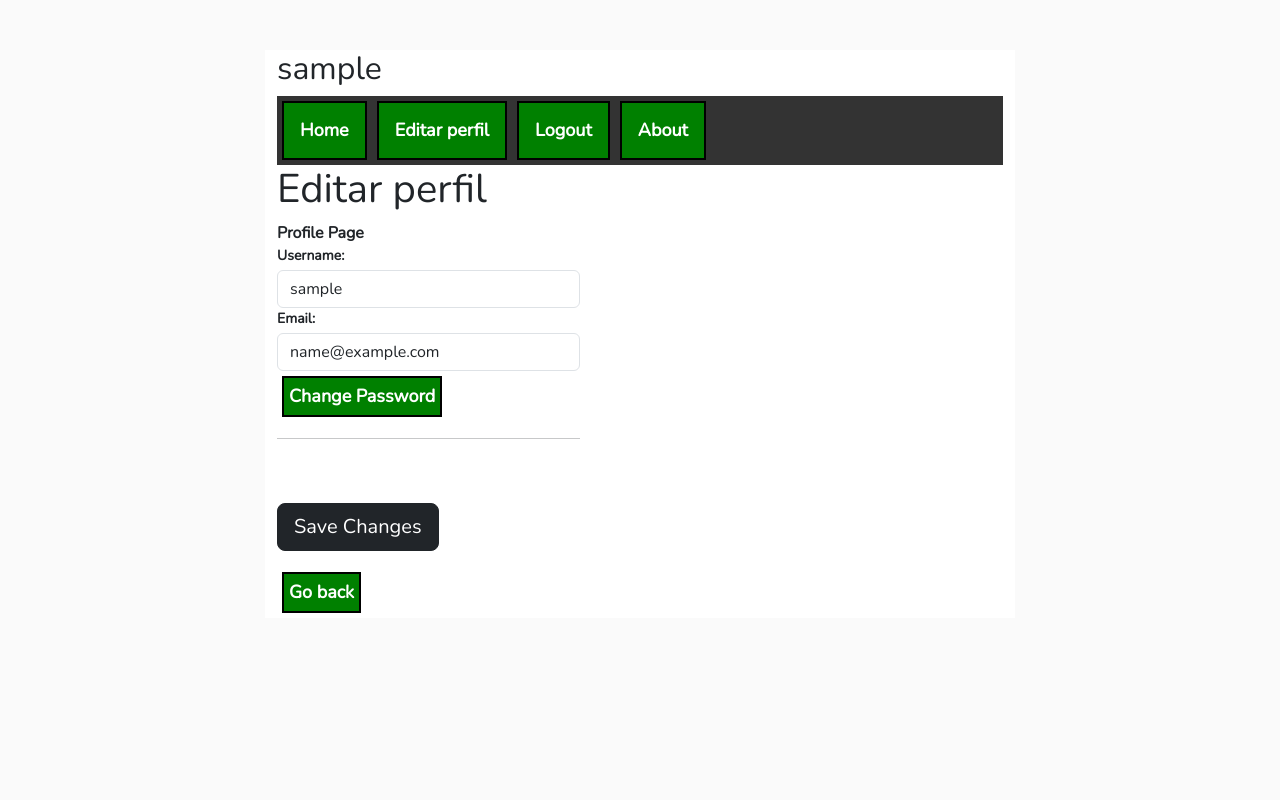
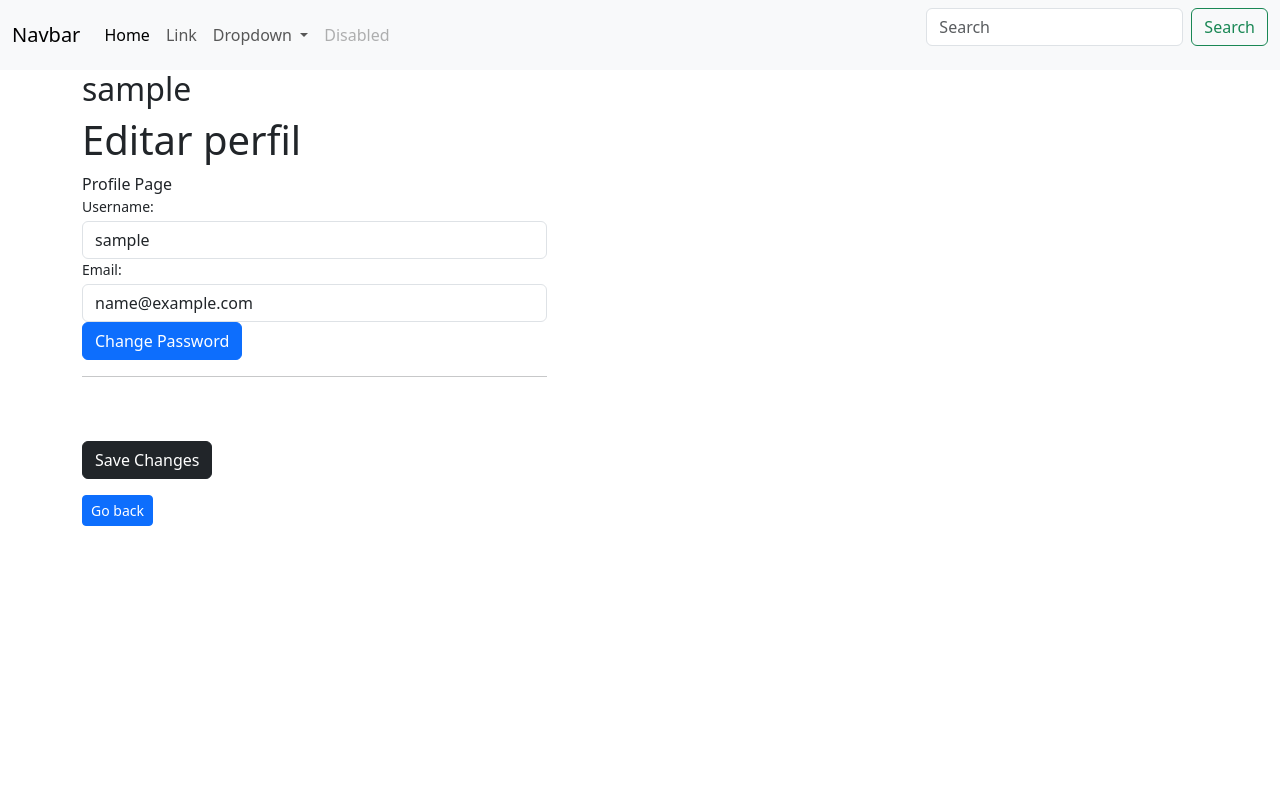
Before and after one commit to jesuspieru/loginpage, a Django app: page /edit-profile/ in a window 1280 px wide. Run offline with Django 4.2, Linux system fonts and the light colour scheme; the visitor is signed in with stand-in values (Sample User, id 1); some libraries are stand-ins or nearby versions.

Commit message:
agregado navbar

```diff
--- a/blog_profile/templates/edit_profile.html
+++ b/blog_profile/templates/edit_profile.html
@@ -31,7 +31,7 @@
                             {{ user_form.email }}
                     </div>
                     <div class="form-group">
-                        <a href="{% url 'password_change'%}">Change Password</a>
+                        <a class="btn btn-primary" href="{% url 'password_change'%}">Change Password</a>
                         <hr>
 
                     </div>
@@ -39,12 +39,12 @@
                 </div>
             </div>
             <br><br>
-            <button type="submit" class="btn btn-dark btn-lg">Save Changes</button>
+            <button type="submit" class="btn btn-dark">Save Changes</button>
 
         </form>
     </div>
 
 
-<a href="{% url 'tasks'%}">Go back</a>
+<a class="btn btn-primary btn-sm" href="{% url 'tasks'%}">Go back</a>
 
 {% endblock content %}
--- a/loginapp/templates/loginapp/about.html
+++ b/loginapp/templates/loginapp/about.html
@@ -2,6 +2,6 @@
 {% block content %}
 
 <h1>{{about}}</h1>
-<a href="{% url 'tasks'%}">Go back</a>
+<a class="btn btn-primary btn-sm" href="{% url 'tasks'%}">Go back</a>
 
 {% endblock content %}
--- a/loginapp/templates/loginapp/login.html
+++ b/loginapp/templates/loginapp/login.html
@@ -9,8 +9,8 @@
 
 </form>
 
-<p><a href="{% url 'register' %}">Register</a> Don't have an account?</p>
+<p>Don't have an account?<a class="btn btn-dark btn-sm" href="{% url 'register' %}">Register</a></p>
 
-<a href="{% url 'tasks'%}">Go back</a>
+<a class="btn btn-primary btn-sm" href="{% url 'tasks' %}">Go back</a>
 
 {% endblock content %}
--- a/loginapp/templates/loginapp/main.html
+++ b/loginapp/templates/loginapp/main.html
@@ -6,85 +6,57 @@
     <meta charset="UTF-8">
     <meta http-equiv="X-UA-Compatible" content="IE=edge">
     <meta name="viewport" content="width=device-width, initial-scale=1.0">
-    <title>Blog de Actividades</title>
+    <title>List of Blogs</title>
 
     <link rel="preconnect" href="https://fonts.googleapis.com">
     <link rel="preconnect" href="https://fonts.gstatic.com" crossorigin>
     <link href="https://fonts.googleapis.com/css2?family=Nunito:wght@200&display=swap" rel="stylesheet">
 
-    <style>
-        a, .button1, .button2, .button3, .button4, .button5 {
-            font-family: 'Nunito', sans-serif;
-            font-weight: bold;
-            background-color: green;
-            border: 2px solid black;
-            color: white;
-            padding: 5px 5px;
-            text-align: center;
-            display: inline-block;
-            font-size: 18px;
-            margin: 5px 5px;
-            cursor: pointer;
-            text-decoration:none;
-        }
+</head>
 
-        body {
-            background-color: #FAFAFA;
-            font-family: 'Nunito', sans-serif;
-            padding-top: 50px;
-            font-weight: bold;
-        }
+<nav class="navbar navbar-expand-lg bg-light">
+    <div class="container-fluid">
+      <a class="navbar-brand" href="#">Navbar</a>
+      <button class="navbar-toggler" type="button" data-bs-toggle="collapse" data-bs-target="#navbarSupportedContent" aria-controls="navbarSupportedContent" aria-expanded="false" aria-label="Toggle navigation">
+        <span class="navbar-toggler-icon"></span>
+      </button>
+      <div class="collapse navbar-collapse" id="navbarSupportedContent">
+        <ul class="navbar-nav me-auto mb-2 mb-lg-0">
+          <li class="nav-item">
+            <a class="nav-link active" aria-current="page" href="#">Home</a>
+          </li>
+          <li class="nav-item">
+            <a class="nav-link" href="#">Link</a>
+          </li>
+          <li class="nav-item dropdown">
+            <a class="nav-link dropdown-toggle" href="#" id="navbarDropdown" role="button" data-bs-toggle="dropdown" aria-expanded="false">
+              Dropdown
+            </a>
+            <ul class="dropdown-menu" aria-labelledby="navbarDropdown">
+              <li><a class="dropdown-item" href="#">Action</a></li>
+              <li><a class="dropdown-item" href="#">Another action</a></li>
+              <li><hr class="dropdown-divider"></li>
+              <li><a class="dropdown-item" href="#">Something else here</a></li>
+            </ul>
+          </li>
+          <li class="nav-item">
+            <a class="nav-link disabled">Disabled</a>
+          </li>
+        </ul>
+        <form class="d-flex" role="search">
+          <input class="form-control me-2" type="search" placeholder="Search" aria-label="Search">
+          <button class="btn btn-outline-success" type="submit">Search</button>
+        </form>
+      </div>
+    </div>
+  </nav>
 
-        .container{
-            max-width: 750px;
-            margin: auto;
-            background-color: #FFFFFF;
-        }
-        ul {
-            list-style-type: none;
-            margin: 0;
-            padding: 0;
-            overflow: hidden;
-            background-color: #333;
-            }
-
-            li {
-            float: left;
-            }
-
-            li a {
-            display: block;
-            color: white;
-            text-align: center;
-            padding: 14px 16px;
-            text-decoration: none;
-            }
-
-            li a:hover {
-            background-color: #111;
-            }
-    </style>
-</head>
 <body>
 
     <div class="container">
         {% if request.user.is_authenticated %}
             <h2>{{request.user}}</h2>
         {% endif %}
-
-        <ul>
-            <li><a class="active" href="{% url 'tasks' %}">Home</a></li>
-
-            {% if request.user.is_authenticated %}
-                <li><a href="{% url 'edit-profile' %}">Editar perfil</a></li>
-                <li><a href="{% url 'logout' %}">Logout</a></li>
-            {% else %}
-                <li><a href="{% url 'login' %}">Login</a></li>
-            {% endif %}
-
-                <li><a href="{% url 'about' %}">About</a></li>
-
-        </ul>
 
         {% block content %}
 
--- a/loginapp/templates/loginapp/register.html
+++ b/loginapp/templates/loginapp/register.html
@@ -5,11 +5,11 @@
 <form method="post">
     {% csrf_token %}
     {{form.as_p}}
-    <input class="button2" type="submit" value="Register">
+    <input class="btn btn-dark btn-sm" type="submit" value="Register">
 </form>
 
-<p><a href="{% url 'login' %}">Login</a>Already have an account? </p>
+<p>Already have an account?<a class="btn btn-dark btn-sm" href="{% url 'login' %}">Login</a></p>
 
-<a href="{% url 'tasks'%}">Go back</a>
+<a class="btn btn-primary btn-sm" href="{% url 'tasks'%}">Go back</a>
 
 {% endblock content %}
--- a/loginapp/templates/loginapp/task_confirm_delete.html
+++ b/loginapp/templates/loginapp/task_confirm_delete.html
@@ -1,11 +1,11 @@
 {% extends 'loginapp/main.html' %}
 {% block content %}
 
-<a href="{% url 'tasks'%}">Go back</a>
+<a class="btn btn-primary btn-sm" href="{% url 'tasks'%}">Go back</a>
 <form method="post">
     {% csrf_token %}
     <p>Are you sure you want to delete this task? "{{task}}"</p>
-    <input class="button5" type="submit" value="Delete"/>
+    <input class="btn btn-primary dltbt" type="submit" value="Delete"/>
 </form>
 
 {% endblock content %}
--- a/loginapp/templates/loginapp/task_form.html
+++ b/loginapp/templates/loginapp/task_form.html
@@ -8,5 +8,5 @@
     {{form.as_p}}
     <input class="button3" type="submit" value="Submit">
 </form>
-<a href="{% url 'tasks'%}">Go back</a>
+<a class="btn btn-primary btn-sm" href="{% url 'tasks'%}">Go back</a>
 {% endblock content %}
--- a/loginapp/templates/loginapp/task_list.html
+++ b/loginapp/templates/loginapp/task_list.html
@@ -14,13 +14,13 @@
     <hr>
 
     {% if user.is_authenticated %}
-        <a href="{% url 'task-create' %}">Añadir blog</a>
+        <a class="btn btn-primary btn-sm" href="{% url 'task-create' %}">Add blog</a>
     {% endif %}
 
 
     <form method="get">
         <input type="text" name="search-area" value="{{search_input}}">
-        <input class="button4" type="submit" value="Search">
+        <input class="btn btn-secondary" type="submit" value="Search">
     </form>
 
 {% if object_list %}
--- a/loginapp/views.py
+++ b/loginapp/views.py
@@ -109,7 +109,7 @@ class taskdelete(LoginRequiredMixin, DeleteView):
 
 def about(request):
 
-    about = "Sobre mi..."
+    about = "About me..."
 
     context= {'about': about}
 
```
Also changed, not shown: loginapp/templates/loginapp/edit_profile.html (deleted, +0 -14 lines), loginapp/templates/loginapp/task.html (+6 -6 lines).
